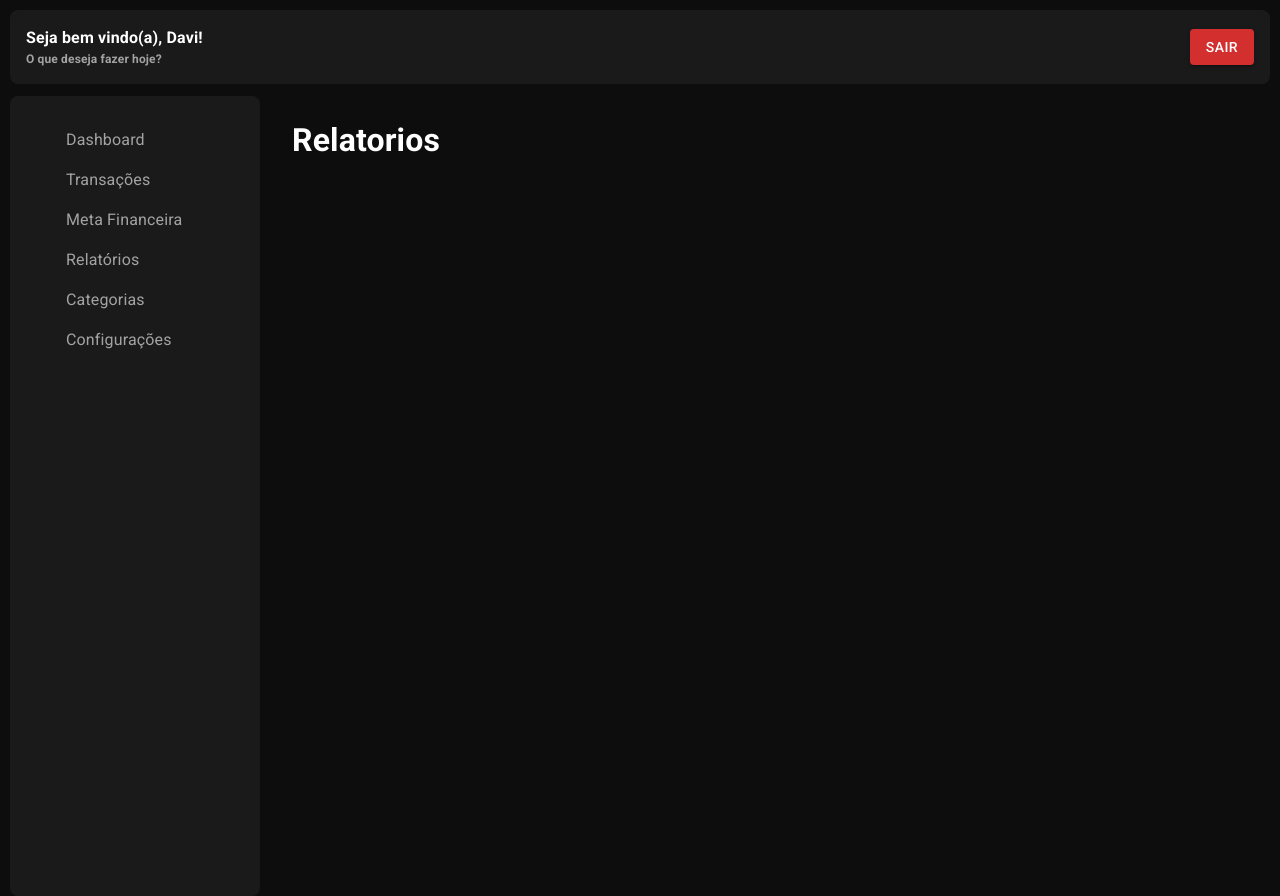
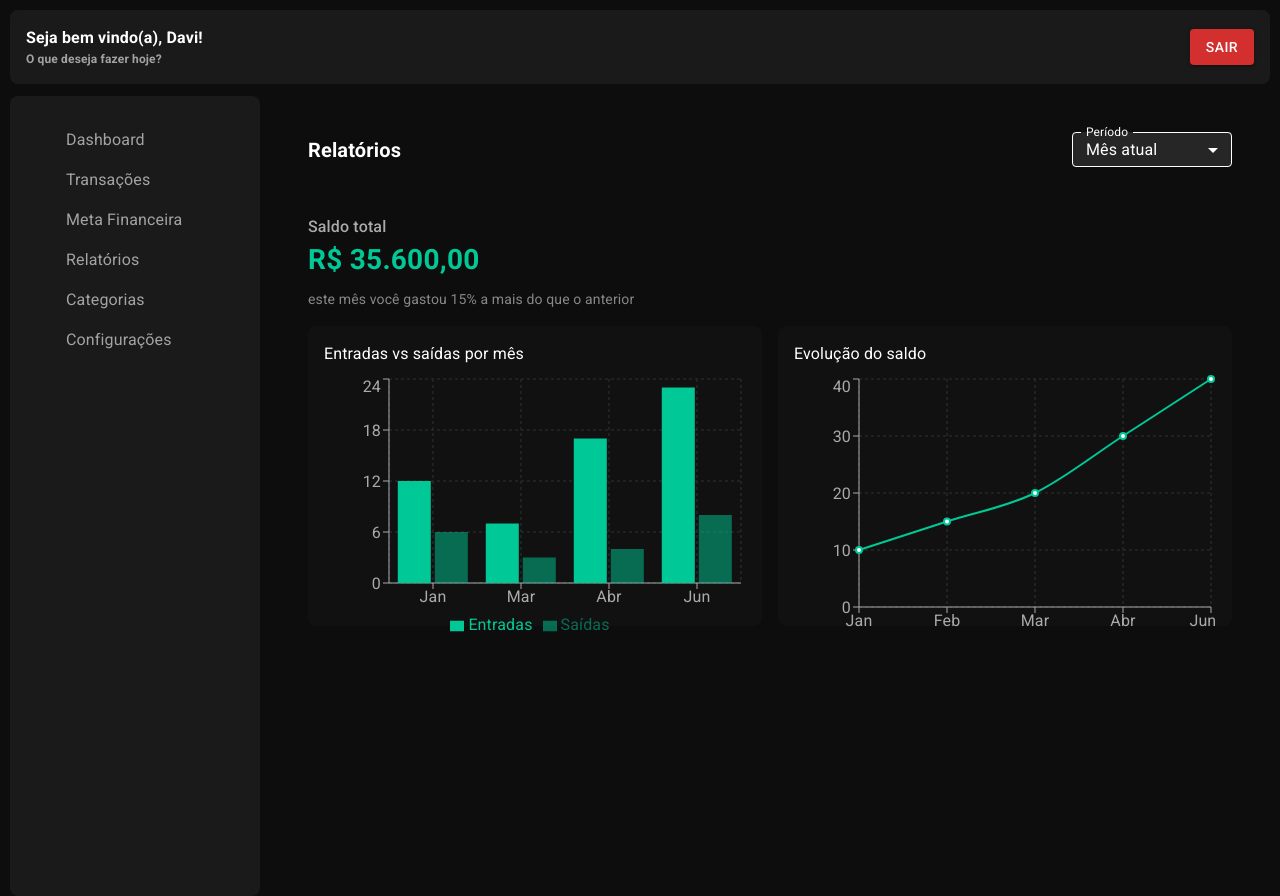
Before and after one commit to Davziinn/gestao_financeira_frontend, a React (Vite) app: page /relatorios in a window 1280 px wide. Built offline with nearby package versions, Linux system fonts and the light colour scheme; some icons are missing.

Commit message:
tela de relatórios de forma estática

```diff
--- /dev/null
+++ b/src/pages/Relatorios/components/Graficos/components/EntradaSaida/index.tsx
@@ -0,0 +1,28 @@
+import { Box, Typography } from '@mui/material'
+import { Bar, BarChart, CartesianGrid, Legend, Tooltip, XAxis, YAxis, ResponsiveContainer } from 'recharts'
+
+const data = [
+  { mes: 'Jan', entrada: 12, saida: 6 },
+  { mes: 'Mar', entrada: 7, saida: 3 },
+  { mes: 'Abr', entrada: 17, saida: 4 },
+  { mes: 'Jun', entrada: 23, saida: 8 }
+]
+
+export function EntradasSaidas() {
+  return (
+    <Box sx={{ width: '100%', height: 300, p: 2 }}>
+      <Typography sx={{ color: '#fff', mb: 1 }}>Entradas vs saídas por mês</Typography>
+      <ResponsiveContainer width="100%" height="100%">
+        <BarChart data={data}>
+          <CartesianGrid strokeDasharray="3 3" stroke="#333" />
+          <XAxis dataKey="mes" stroke="#aaa" />
+          <YAxis stroke="#aaa" />
+          <Tooltip />
+          <Legend wrapperStyle={{ color: '#fff' }} />
+          <Bar dataKey="entrada" fill="#00C896" name="Entradas" />
+          <Bar dataKey="saida" fill="#00C89680" name="Saídas" />
+        </BarChart>
+      </ResponsiveContainer>
+    </Box>
+  )
+}
--- /dev/null
+++ b/src/pages/Relatorios/components/Graficos/components/EvolucaoSaldo/index.tsx
@@ -0,0 +1,27 @@
+import { Box, Typography } from '@mui/material'
+import { LineChart, Line, XAxis, YAxis, CartesianGrid, Tooltip, ResponsiveContainer } from 'recharts'
+
+const data = [
+  { mes: 'Jan', valor: 10 },
+  { mes: 'Feb', valor: 15 },
+  { mes: 'Mar', valor: 20 },
+  { mes: 'Abr', valor: 30 },
+  { mes: 'Jun', valor: 40 }
+]
+
+export function EvolucaoSaldo() {
+  return (
+    <Box sx={{ width: '100%', height: 300, p: 2 }}>
+      <Typography sx={{ color: '#fff', mb: 1 }}>Evolução do saldo</Typography>
+      <ResponsiveContainer width="100%" height="100%">
+        <LineChart data={data}>
+          <CartesianGrid strokeDasharray="3 3" stroke="#333" />
+          <XAxis dataKey="mes" stroke="#aaa" />
+          <YAxis stroke="#aaa" />
+          <Tooltip />
+          <Line type="monotone" dataKey="valor" stroke="#00C896" strokeWidth={2} />
+        </LineChart>
+      </ResponsiveContainer>
+    </Box>
+  )
+}
--- /dev/null
+++ b/src/pages/Relatorios/components/HeaderRelatorios/index.tsx
@@ -0,0 +1,51 @@
+import { Box, FormControl, InputLabel, MenuItem, Select, Typography } from "@mui/material"
+
+export function HeaderRelatorios() {
+  return (
+    <Box
+      sx={{
+        padding: 2,
+        display: "flex",
+        alignItems: "center",
+        justifyContent: "space-between",
+        marginBottom: 2,
+        gap: 2
+      }}
+    >
+      <Typography variant="h6" sx={{ fontWeight: "bold" }}>Relatórios</Typography>
+
+      <FormControl size="small" sx={{ width: 160 }}>
+        <InputLabel sx={{ color: "white" }}>Período</InputLabel>
+        <Select
+          size="small"
+          value="mesAtual"
+          label="Período"
+          sx={{
+            backgroundColor: "#262626",
+            color: "white",
+            ".MuiOutlinedInput-notchedOutline": {
+              borderColor: "white"
+            },
+            "&:hover .MuiOutlinedInput-notchedOutline": {
+              borderColor: "#4CAF50"
+            },
+            "&.Mui-focused .MuiOutlinedInput-notchedOutline": {
+              borderColor: "#4CAF50"
+            },
+            ".MuiSvgIcon-root": {
+              color: "white"
+            },
+            ".MuiSelect-select": {
+              paddingTop: "6px",
+              paddingBottom: "6px"
+            }
+          }}
+        >
+          <MenuItem value="mesAtual">Mês atual</MenuItem>
+          <MenuItem value="mesAnterior">Mês anterior</MenuItem>
+          <MenuItem value="ultimos3Meses">Últimos 3 meses</MenuItem>
+        </Select>
+      </FormControl>
+    </Box>
+  )
+}
--- /dev/null
+++ b/src/pages/Relatorios/components/Infos/index.tsx
@@ -0,0 +1,19 @@
+import { Box, Typography } from '@mui/material'
+
+export function Infos() {
+  return (
+    <Box sx={{ padding: 2 }}>
+      <Typography sx={{ color: '#aaa', fontWeight: 500, fontSize: 16 }}>
+        Saldo total
+      </Typography>
+
+      <Typography sx={{ color: '#00C896', fontWeight: 'bold', fontSize: 28 }}>
+        R$ 35.600,00
+      </Typography>
+
+      <Typography sx={{ color: '#888', fontSize: 14, marginTop: 1 }}>
+        este mês você gastou 15% a mais do que o anterior
+      </Typography>
+    </Box>
+  )
+}
--- a/src/pages/Relatorios/index.tsx
+++ b/src/pages/Relatorios/index.tsx
@@ -1,3 +1,24 @@
-export function Relatorios () {
-    return <h1>Relatorios</h1>
+import { Box } from "@mui/material"
+import { HeaderRelatorios } from "./components/HeaderRelatorios"
+import { Infos } from "./components/Infos"
+import { EntradasSaidas } from "./components/Graficos/components/EntradaSaida"
+import { EvolucaoSaldo } from "./components/Graficos/components/EvolucaoSaldo"
+
+
+export function Relatorios() {
+  return (
+    <Box>
+      <HeaderRelatorios />
+      <Infos />
+
+      <Box sx={{ display: 'flex', gap: 2, px: 2 }}>
+        <Box sx={{ flex: 1, bgcolor: '#111', borderRadius: 2 }}>
+          <EntradasSaidas />
+        </Box>
+        <Box sx={{ flex: 1, bgcolor: '#111', borderRadius: 2 }}>
+          <EvolucaoSaldo />
+        </Box>
+      </Box>
+    </Box>
+  )
 }
```
